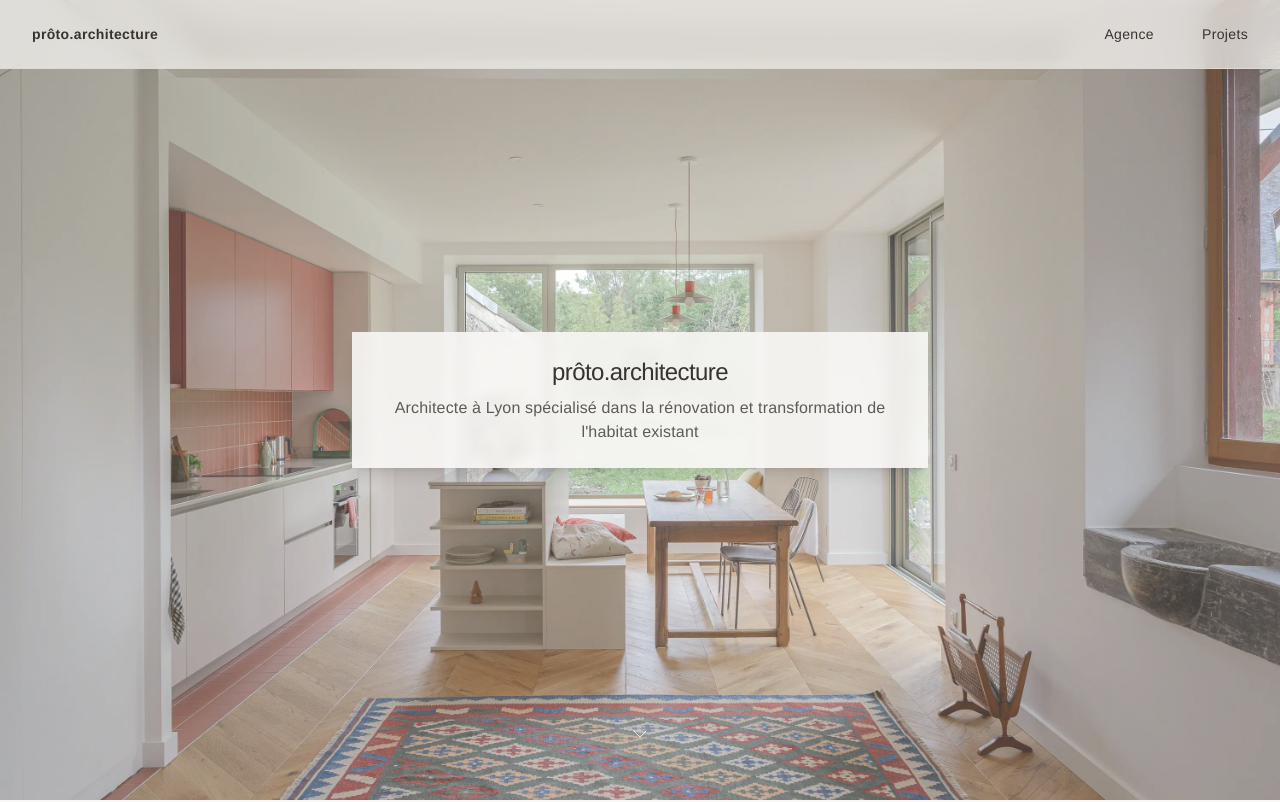
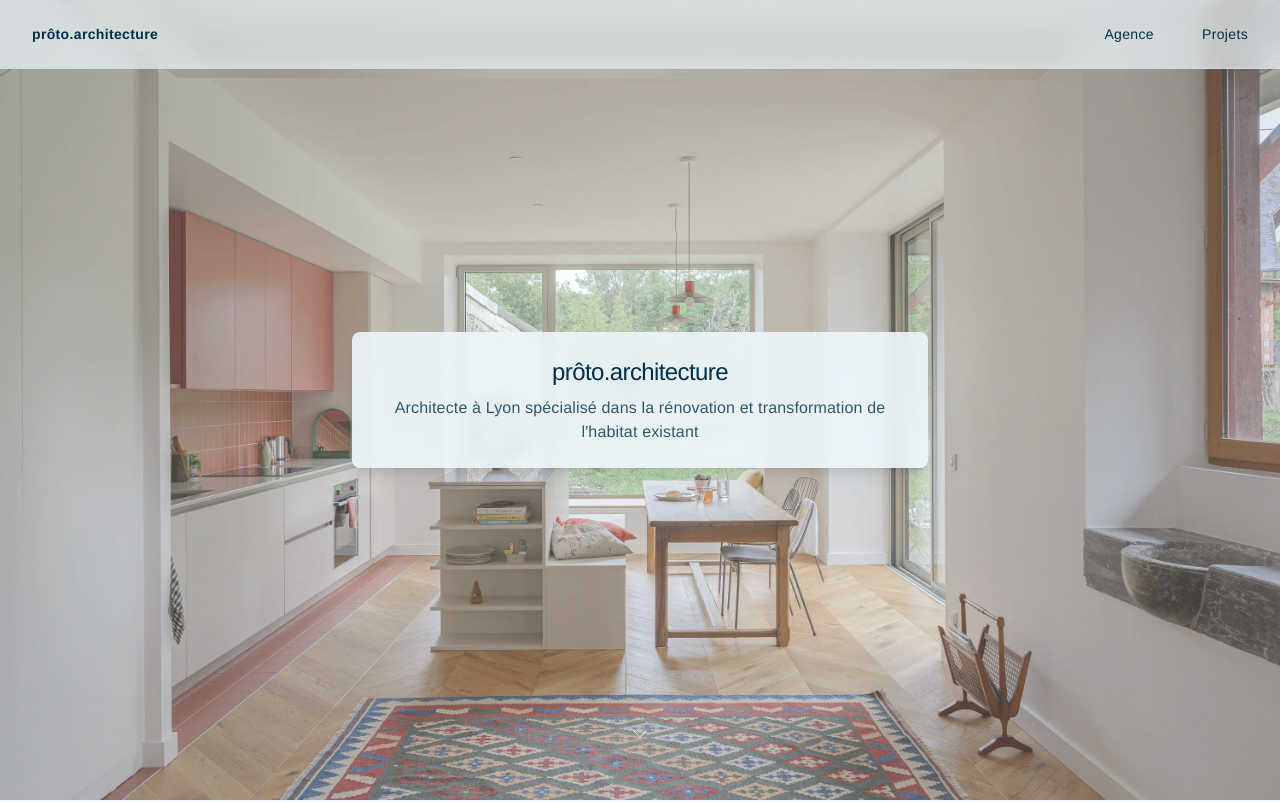
Before and after one commit to Ladias-Elie/proto-architecture, a React (Vite) app: page / in a window 1280 px wide. Shown: the top 802 px of the page. Built offline with nearby package versions, Linux system fonts and the light colour scheme; the HTML template or start-up script is replaced by a standard one.

Commit message:
Refactor: Update design system colors

```diff
--- a/src/index.css
+++ b/src/index.css
@@ -8,83 +8,83 @@ All colors MUST be HSL.
 
 @layer base {
   :root {
-    --background: 40 20% 97%;
-    --foreground: 30 10% 20%;
+    --background: 199 62% 96%;
+    --foreground: 199 95% 14%;
 
     --card: 0 0% 100%;
-    --card-foreground: 30 10% 20%;
+    --card-foreground: 199 95% 14%;
 
     --popover: 0 0% 100%;
-    --popover-foreground: 30 10% 20%;
+    --popover-foreground: 199 95% 14%;
 
-    --primary: 25 25% 35%;
-    --primary-foreground: 40 20% 97%;
+    --primary: 192 70% 43%;
+    --primary-foreground: 0 0% 100%;
 
-    --secondary: 20 60% 55%;
-    --secondary-foreground: 40 20% 97%;
+    --secondary: 28 99% 49%;
+    --secondary-foreground: 0 0% 100%;
 
-    --muted: 30 15% 92%;
-    --muted-foreground: 30 10% 40%;
+    --muted: 199 62% 90%;
+    --muted-foreground: 199 95% 25%;
 
-    --accent: 20 60% 55%;
-    --accent-foreground: 40 20% 97%;
+    --accent: 42 100% 51%;
+    --accent-foreground: 199 95% 14%;
 
-    --destructive: 0 70% 50%;
+    --destructive: 0 84% 60%;
     --destructive-foreground: 0 0% 100%;
 
-    --border: 30 15% 85%;
-    --input: 30 15% 85%;
-    --ring: 25 25% 35%;
+    --border: 199 40% 85%;
+    --input: 199 40% 85%;
+    --ring: 192 70% 43%;
 
-    --radius: 0rem;
+    --radius: 0.5rem;
 
-    --sidebar-background: 0 0% 100%;
-    --sidebar-foreground: 263 100% 15%;
-    --sidebar-primary: 263 100% 30%;
-    --sidebar-primary-foreground: 44 100% 50%;
-    --sidebar-accent: 340 100% 50%;
+    --sidebar-background: 199 95% 14%;
+    --sidebar-foreground: 199 62% 90%;
+    --sidebar-primary: 192 70% 43%;
+    --sidebar-primary-foreground: 0 0% 100%;
+    --sidebar-accent: 28 99% 49%;
     --sidebar-accent-foreground: 0 0% 100%;
-    --sidebar-border: 263 100% 30%;
-    --sidebar-ring: 44 100% 50%;
+    --sidebar-border: 192 70% 30%;
+    --sidebar-ring: 42 100% 51%;
   }
 
   .dark {
-    --background: 30 10% 12%;
-    --foreground: 40 20% 90%;
+    --background: 199 95% 14%;
+    --foreground: 199 62% 90%;
 
-    --card: 30 10% 16%;
-    --card-foreground: 40 20% 90%;
+    --card: 199 90% 18%;
+    --card-foreground: 199 62% 90%;
 
-    --popover: 30 10% 16%;
-    --popover-foreground: 40 20% 90%;
+    --popover: 199 90% 18%;
+    --popover-foreground: 199 62% 90%;
 
-    --primary: 40 20% 85%;
-    --primary-foreground: 30 10% 15%;
+    --primary: 199 62% 73%;
+    --primary-foreground: 199 95% 14%;
 
-    --secondary: 20 60% 55%;
-    --secondary-foreground: 40 20% 97%;
+    --secondary: 28 99% 49%;
+    --secondary-foreground: 0 0% 100%;
 
-    --muted: 30 10% 22%;
-    --muted-foreground: 40 15% 65%;
+    --muted: 199 80% 20%;
+    --muted-foreground: 199 62% 73%;
 
-    --accent: 20 60% 55%;
-    --accent-foreground: 40 20% 97%;
+    --accent: 42 100% 51%;
+    --accent-foreground: 199 95% 14%;
 
-    --destructive: 0 70% 50%;
+    --destructive: 0 84% 60%;
     --destructive-foreground: 0 0% 100%;
 
-    --border: 30 10% 25%;
-    --input: 30 10% 25%;
-    --ring: 40 20% 85%;
+    --border: 199 70% 25%;
+    --input: 199 70% 25%;
+    --ring: 199 62% 73%;
 
-    --sidebar-background: 263 100% 8%;
-    --sidebar-foreground: 44 100% 90%;
-    --sidebar-primary: 44 100% 50%;
-    --sidebar-primary-foreground: 263 100% 15%;
-    --sidebar-accent: 340 100% 50%;
+    --sidebar-background: 199 95% 10%;
+    --sidebar-foreground: 199 62% 90%;
+    --sidebar-primary: 199 62% 73%;
+    --sidebar-primary-foreground: 199 95% 14%;
+    --sidebar-accent: 28 99% 49%;
     --sidebar-accent-foreground: 0 0% 100%;
-    --sidebar-border: 324 100% 31%;
-    --sidebar-ring: 44 100% 50%;
+    --sidebar-border: 192 70% 30%;
+    --sidebar-ring: 42 100% 51%;
   }
 }
 
```
